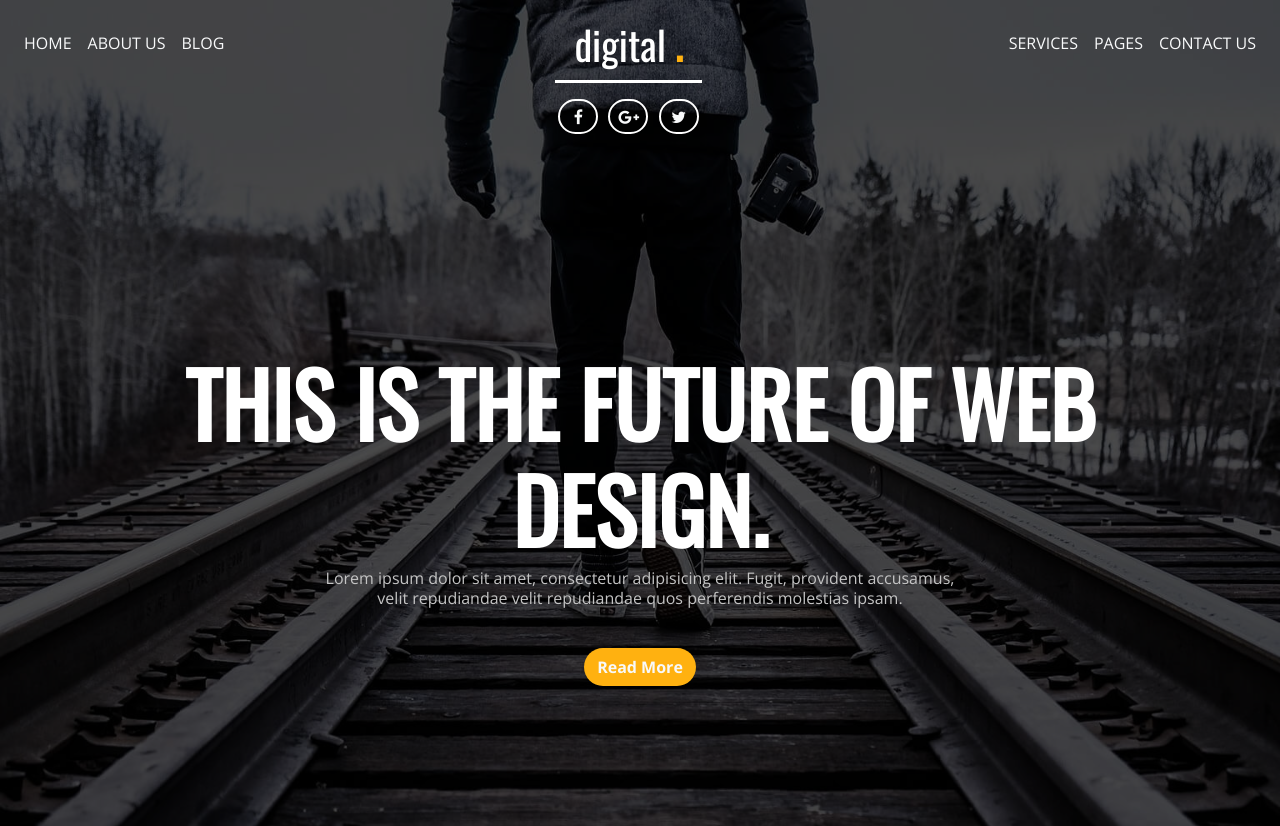
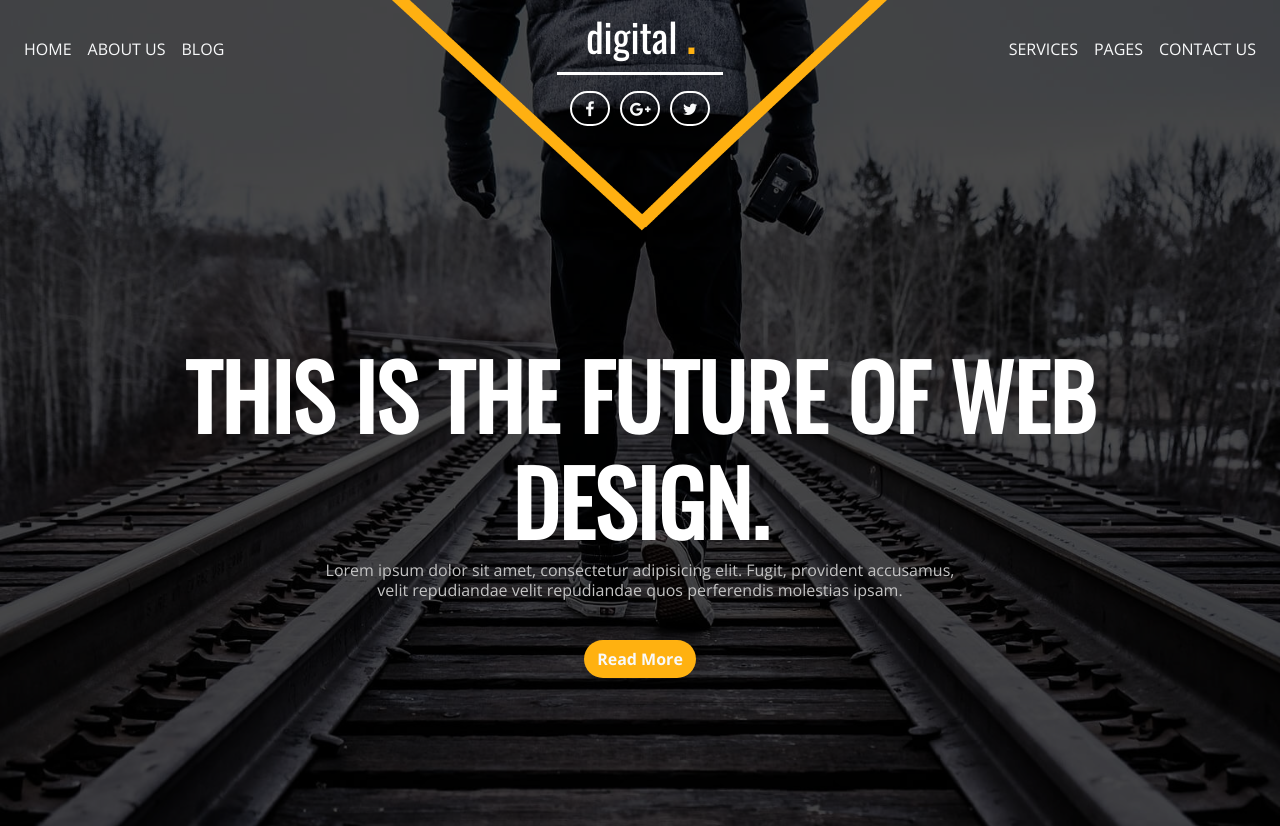
Before and after one commit to abdulsamad/digital-solutions, a plain HTML site: page index.html in a window 1280 px wide. Shown: the top 826 px of the page. Drawn offline with nearby package versions, Linux system fonts and the light colour scheme.

Commit message:
:lipstick: Added design arrow

```diff
--- a/css/style.css
+++ b/css/style.css
@@ -135,10 +135,26 @@ nav .navBrand::after {
 	content: '';
 	display: block;
 	height: 3px;
-	width: 100%;
+	width: 8ch;
+	margin: auto;
 	background-color: #fff;
 	position: relative;
 	top: 0.3em;
+}
+
+nav .nav-center {
+	min-height: 230px;
+	top: 0;
+	left: 50%;
+	transform: translateX(-50%);
+}
+
+nav .nav-center-img {
+	height: 350px;
+	width: 500px;
+	left: 50%;
+	top: -10px;
+	transform: translateX(-50%);
 }
 
 nav .nav-social {
--- a/index.html
+++ b/index.html
@@ -23,8 +23,8 @@
 						<span class="navbar-toggler-icon"></span>
 					</button>
 					<!-- Navbar links -->
-					<div class="collapse navbar-collapse" id="collapsibleNavbar ">
-						<div class="navLeft float-lg-left text-lg-left position-relative">
+					<div class="collapse navbar-collapse py-4" id="collapsibleNavbar">
+						<div class="navLeft float-lg-left text-lg-left mr-auto">
 							<ul class="navbar-nav float-lg-left text-nowrap">
 								<li class="nav-item">
 									<a class="nav-link text-light text-uppercase" href="# ">Home</a>
@@ -37,22 +37,11 @@
 								</li>
 							</ul>
 						</div>
-						<div class="mx-auto mw-50 d-none d-lg-block justify-content-center text-center">
-							<!-- <svg xmlns="http://www.w3.org/2000/svg" xmlns:svg="http://www.w3.org/2000/svg"
-								class="nav-center-img position-absolute d-none d-lg-inline-block">
-								<g>
-									<title>Layer 1</title>
-									<path id="line_1" d="m2.66666,6.66667l425.33334,319.99999" stroke-linecap="null"
-										stroke-linejoin="null" stroke-dasharray="null" stroke-width="20" stroke="#ffb110" fill="none" />
-									<path id="svg_1" d="m800.00005,6.66673l-385.33333,319.99999"
-										transform="rotate(180 607.3333740234375,166.6667327880859) " stroke-linecap="null"
-										stroke-linejoin="null" stroke-dasharray="null" stroke-width="20" stroke="#ffb110" fill="none" />
-								</g>
-							</svg> -->
-							<h1 class="text-oswald position-relative navBrand ml-4">digital
-								<b class="text-orange">.</b>
-							</h1>
-							<div class="nav-social position-relative ml-4">
+						<div class="nav-center mx-auto w-50 position-absolute text-center d-none d-lg-block">
+							<img src="img/arrow.png" alt="arrow" aria-hidden="true"
+								class="nav-center-img position-absolute d-none d-lg-block">
+							<h1 class="text-oswald position-relative navBrand">digital&nbsp;<b class="text-orange">.</b></h1>
+							<div class="nav-social position-relative text-center">
 								<a href="https://facebook.com" class="text-light" target="_blank">
 									<i class="fa fa-facebook facebook"></i>
 								</a>
@@ -64,25 +53,7 @@
 								</a>
 							</div>
 						</div>
-						<!-- <div class="mx-auto mw-50 text-center d-none d-lg-block">
-							<img src="img/arrow.png" alt="arrow" class="nav-center-img position-absolute d-none d-lg-inline-block">
-							<h1 class="text-oswald position-relative navBrand">digital
-								<b class="text-orange">.</b>
-							</h1>
-							<div class="nav-social position-relative text-center">
-								<a href="https://facebook.com" class="text-light" target="_blank">
-                                    <i class="fa fa-facebook facebook"></i>
-                                </a>
-								<a href="https://plus.google.com" class="text-light" target="_blank">
-                                    <i class="fa fa-google-plus google-plus"></i>
-                                </a>
-								<a href="https://twitter.com" class="text-light" target="_blank">
-                                    <i class="fa fa-twitter twitter"></i>
-                                </a>
-							</div>
-						</div> -->
-						<div class="navRight float-lg-right text-lg-right position-relative">
-
+						<div class="navRight text-lg-right ml-auto">
 							<ul class="navbar-nav float-lg-right text-nowrap">
 								<li class="nav-item">
 									<a class="nav-link text-light text-uppercase" href="#">Services</a>
```
